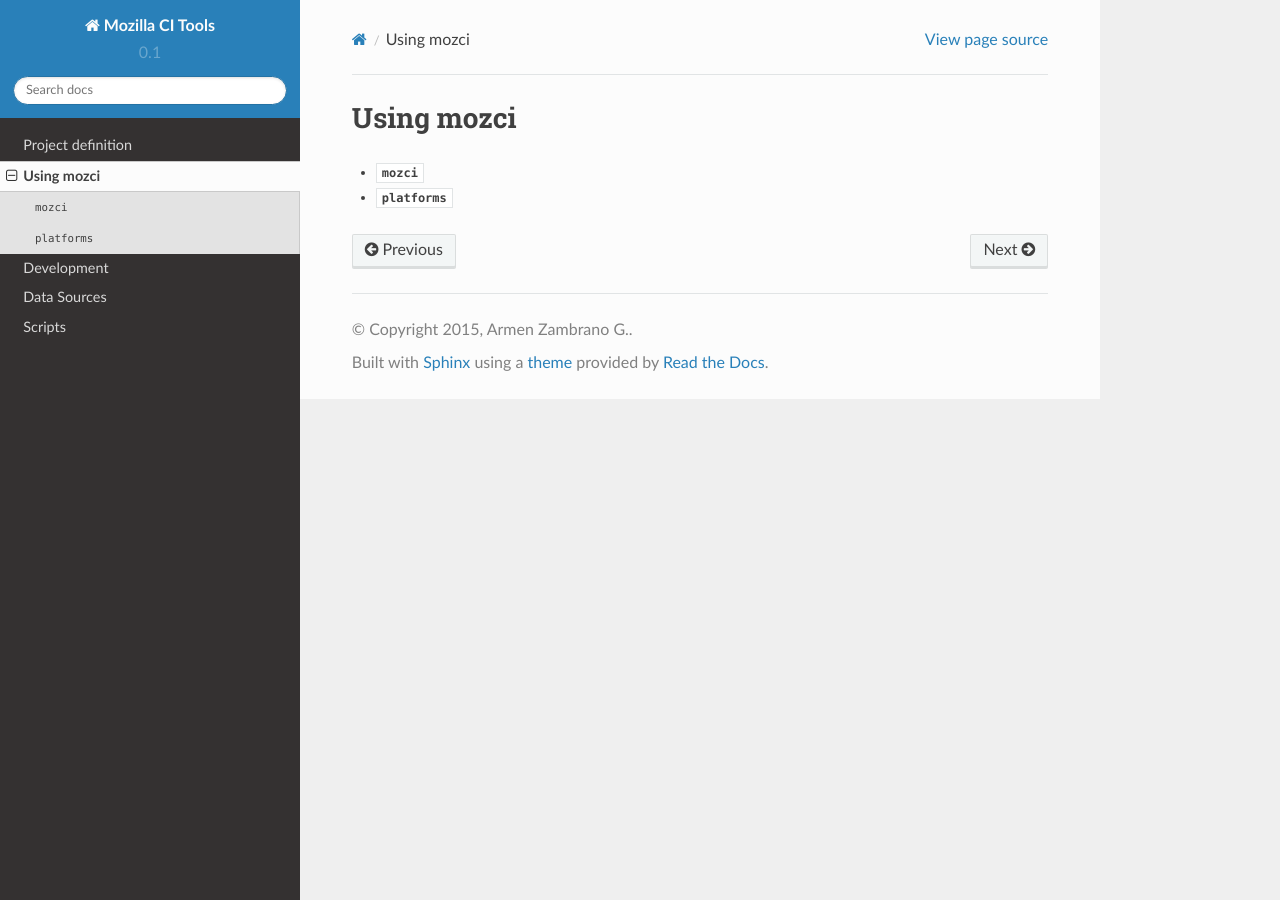
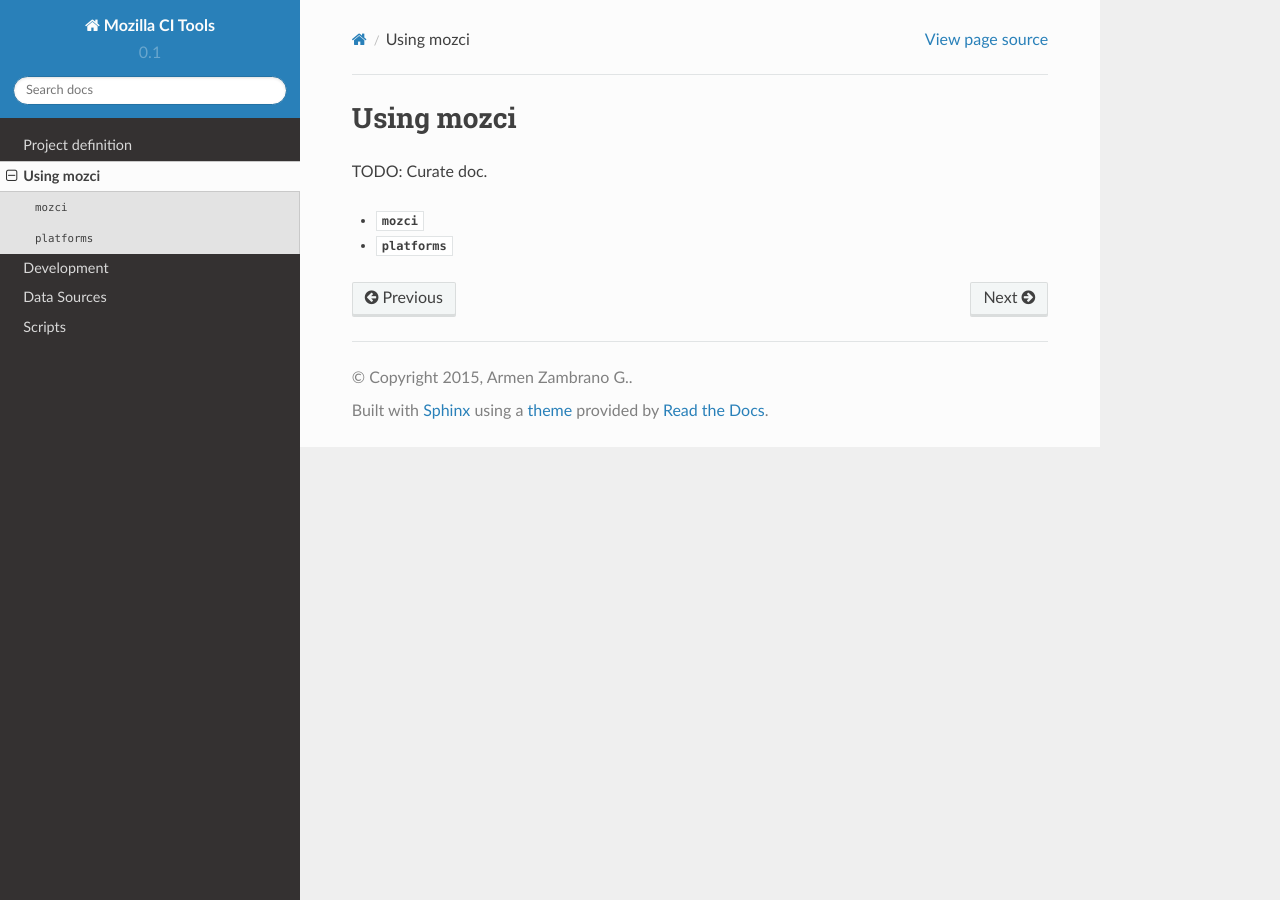
Before and after one commit to mozilla/mozilla_ci_tools, a Sphinx documentation site: the page built from docs/using_mozci.rst, in a window 1280 px wide. Built offline with Sphinx 7.4.7 and the Read the Docs theme 2.0.0, drawn with Linux system fonts in a browser that asks for light colours.

Commit message:
Add note about using mozci until more curated documentation is created.

```diff
--- a/docs/mozci.rst
+++ b/docs/mozci.rst
@@ -1,5 +1,8 @@
 :mod:`mozci`
 ###############
+
+TODO: Curate doc.
+
 The module :mod:`mozci`
 
 .. automodule:: mozci.mozci
--- a/docs/platforms.rst
+++ b/docs/platforms.rst
@@ -1,5 +1,8 @@
 :mod:`platforms`
 ################
+
+TODO: Curate doc.
+
 The module :mod:`platforms`
 
 .. automodule:: mozci.platforms
--- a/docs/using_mozci.rst
+++ b/docs/using_mozci.rst
@@ -1,5 +1,8 @@
 Using mozci
 ===========
+
+TODO: Curate doc.
+
 .. toctree::
    :maxdepth: 1
 
```
